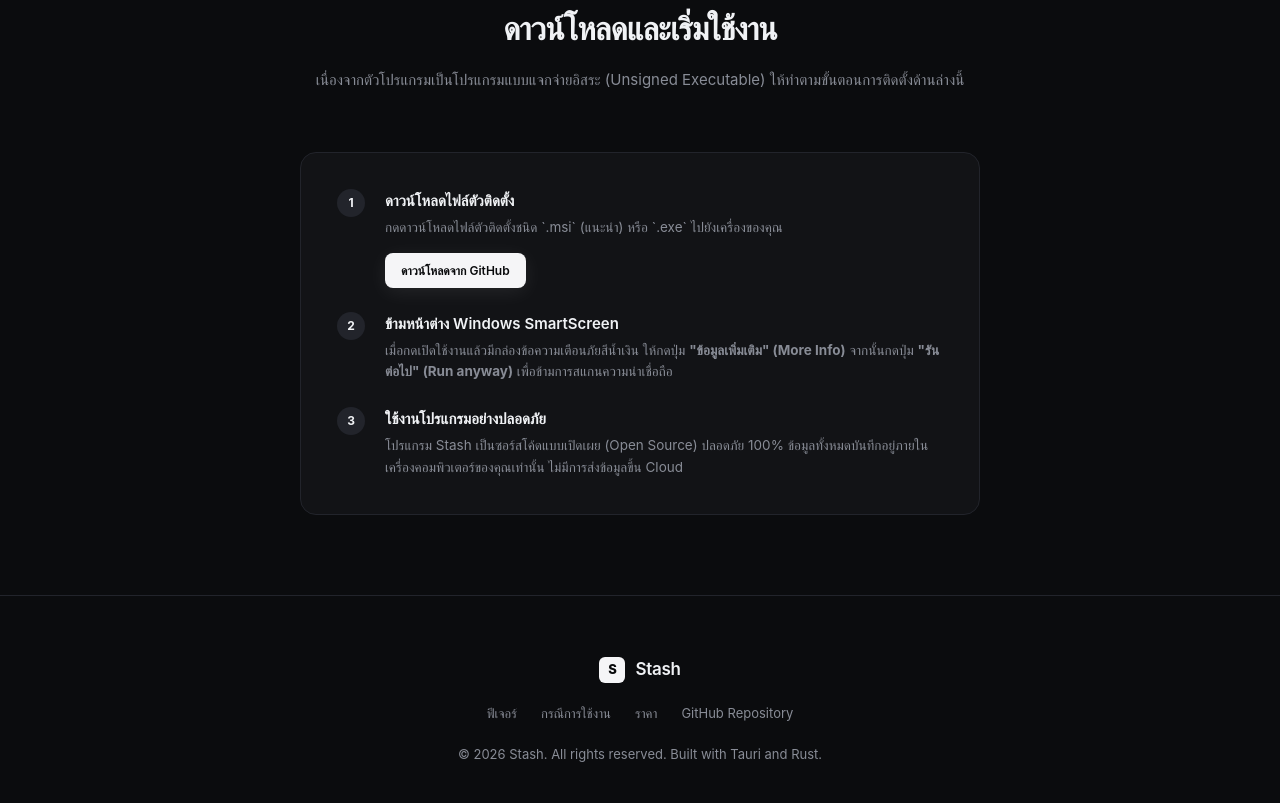
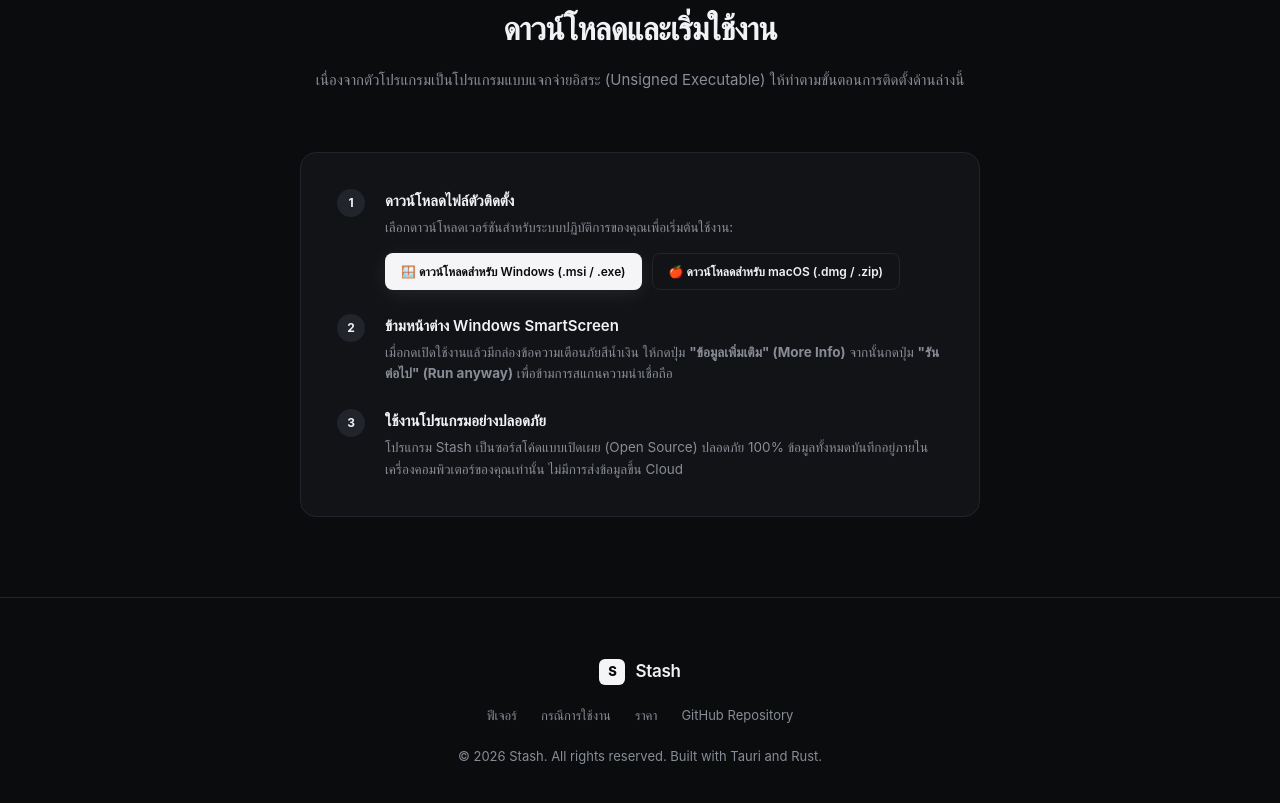
Before and after one commit to StarchyBomb/Stash, a browser extension: page stash-landing/index.html in a window 1280 px wide. Shown: the part 2867-3670 px from the top of the page. Drawn offline with Linux system fonts and the light colour scheme.

Commit message:
Update landing page with dedicated Windows and Mac download buttons

```diff
--- a/stash-landing/index.html
+++ b/stash-landing/index.html
@@ -464,9 +464,14 @@
         <div class="step-num">1</div>
         <div class="step-desc">
           <h5>ดาวน์โหลดไฟล์ตัวติดตั้ง</h5>
-          <p>กดดาวน์โหลดไฟล์ตัวติดตั้งชนิด `.msi` (แนะนำ) หรือ `.exe` ไปยังเครื่องของคุณ</p>
-          <div style="margin-top: 14px; display: flex; gap: 10px;">
-            <a href="https://github.com/StarchyBomb/Stash/releases" class="btn-primary" style="padding: 8px 16px; font-size: 12px;" target="_blank">ดาวน์โหลดจาก GitHub</a>
+          <p>เลือกดาวน์โหลดเวอร์ชันสำหรับระบบปฏิบัติการของคุณเพื่อเริ่มต้นใช้งาน:</p>
+          <div style="margin-top: 14px; display: flex; gap: 10px; flex-wrap: wrap;">
+            <a href="https://github.com/StarchyBomb/Stash/releases" class="btn-primary" style="padding: 8px 16px; font-size: 12px; display: inline-flex; align-items: center; gap: 6px;" target="_blank">
+              <span>🪟 ดาวน์โหลดสำหรับ Windows (.msi / .exe)</span>
+            </a>
+            <a href="https://github.com/StarchyBomb/Stash/releases" class="btn-secondary" style="padding: 8px 16px; font-size: 12px; display: inline-flex; align-items: center; gap: 6px;" target="_blank">
+              <span>🍎 ดาวน์โหลดสำหรับ macOS (.dmg / .zip)</span>
+            </a>
           </div>
         </div>
       </div>
```
